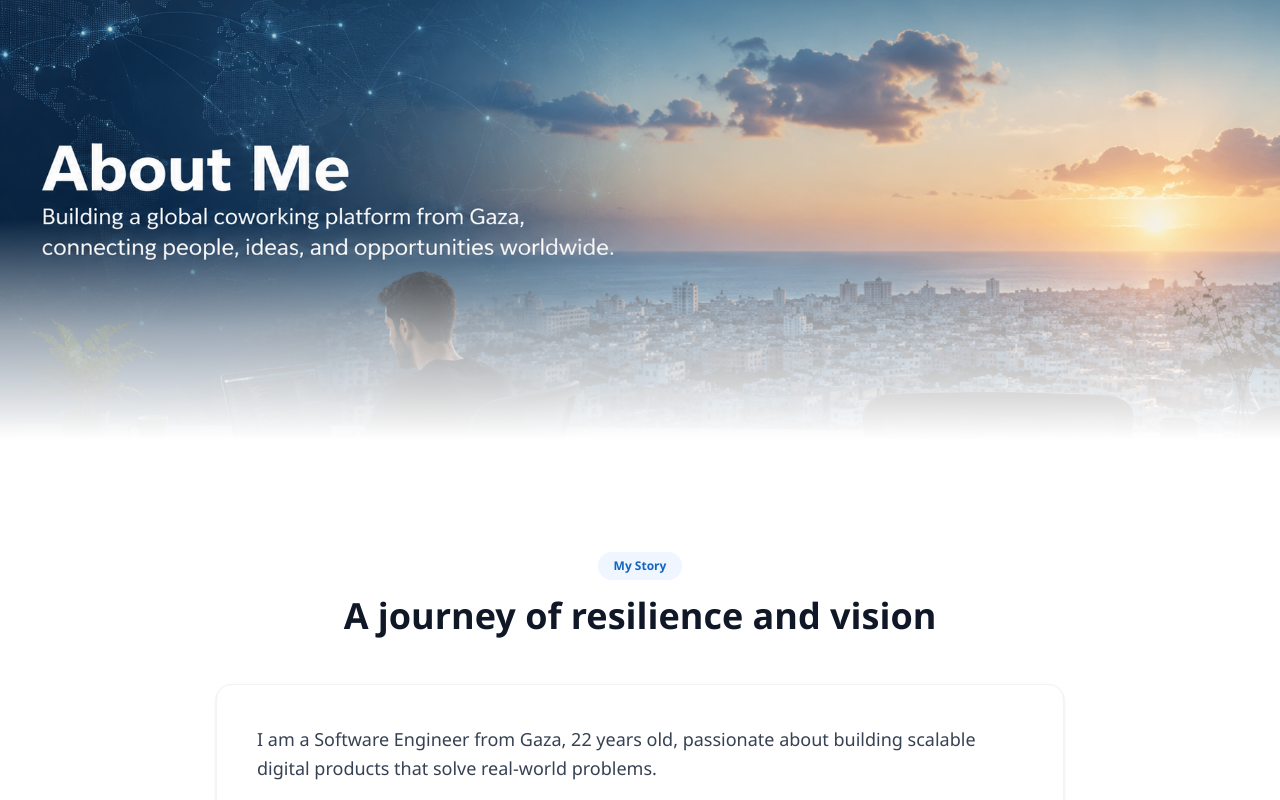
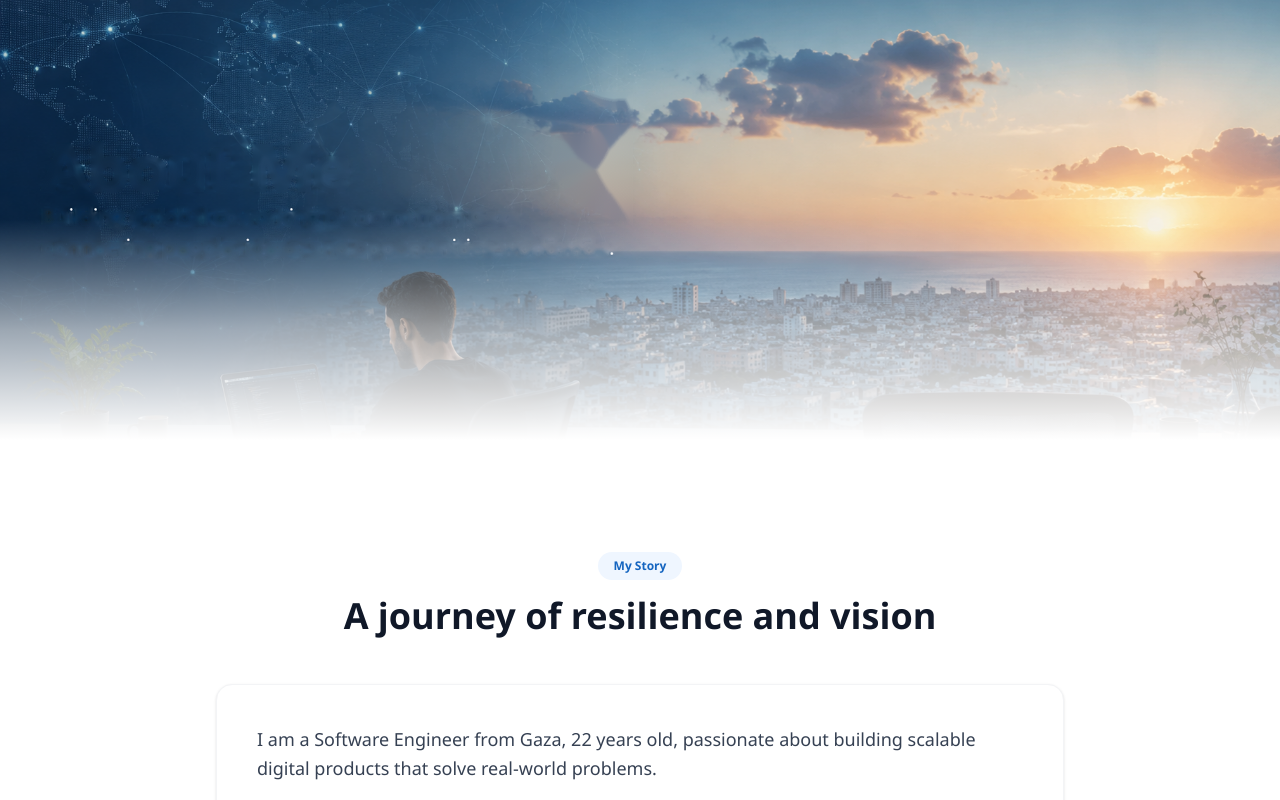
Before and after one commit to Mohammed-Shamaa/coworkspace, a Next.js app in the folder frontend/: page /about in a window 1280 px wide. Shown: the top 800 px of the page. Built offline with nearby package versions, Linux system fonts and the light colour scheme; no server answers.

Commit message:
Swap hero image from hero-bg.png to PIC.png

```diff
--- a/frontend/src/app/about/page.tsx
+++ b/frontend/src/app/about/page.tsx
@@ -40,7 +40,7 @@ export default function AboutPage() {
       {/* Hero */}
       <section className="relative h-[35vh] min-h-[260px] w-full overflow-hidden md:h-[55vh] md:min-h-[360px]">
         <Image
-          src="/hero-bg.png"
+          src="/PIC.png"
           alt="Coworkspace - Global coworking platform"
           fill
           className="object-cover"
```
Also changed, not shown: frontend/public/PIC.png (added), frontend/public/hero-bg.png (deleted).
